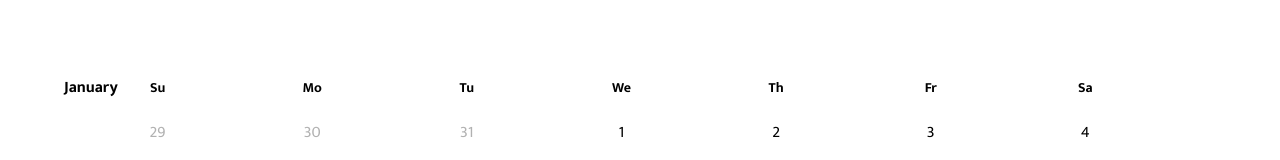
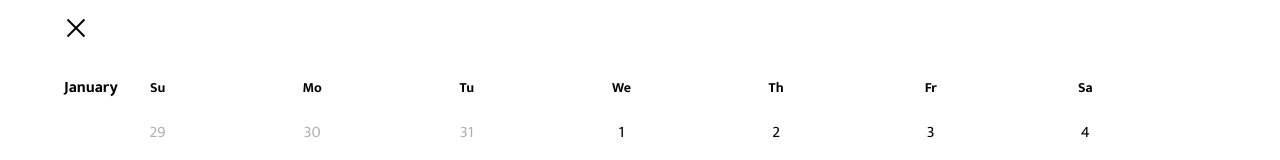
Before and after one commit to giovannijoao/weather-diary, a React (Create React App) app: page /calendar in a window 1280 px wide. Shown: the top 160 px of the page. Built offline with nearby package versions, Linux system fonts and the light colour scheme.

Commit message:
Close button in Calendar Page

```diff
--- /dev/null
+++ b/src/assets/closeIcon/styles.jsx
@@ -0,0 +1,29 @@
+import styled from "styled-components";
+
+export const CloseIcon = styled.button`
+    grid-area: closeButton;
+    width: ${props => props.size || '24px'};
+    height: ${props => props.size || '24px'};
+    border: 0;
+    background: transparent;
+    position: relative;
+    display: flex;
+    align-items: center;
+    &:before, &:after {
+        content: '';
+        position: absolute;
+        width: 100%;
+        top: 50%;
+        left: 0;
+        height: 2px;
+        margin-top: -1px;
+        background: #000;
+    }
+
+    &:before {
+        transform: rotate(45deg);
+    }
+    &:after {
+        transform: rotate(-45deg);
+    }
+`
--- a/src/components/calendar/styles.jsx
+++ b/src/components/calendar/styles.jsx
@@ -6,7 +6,6 @@ export const CalendarsGrid = styled.div`
     align-items: baseline;
     grid-template-columns: min-content auto;
     row-gap: 40px;
-    margin: 5vw;
 `
 
 export const MonthName = styled.h1`
--- /dev/null
+++ b/src/components/closeButton/index.jsx
@@ -0,0 +1,11 @@
+import React from 'react';
+import { CloseIcon } from "../../assets/closeIcon/styles"
+import { useDispatch } from "react-redux";
+import { push } from "connected-react-router";
+
+export const CloseButton = ({ pushTo }) => {
+    const dispatch = useDispatch();
+    let onClick = () => {};
+    if (pushTo) onClick = () => dispatch(push(pushTo))
+    return <CloseIcon onClick={onClick} />
+}
--- a/src/pages/Calendar/index.jsx
+++ b/src/pages/Calendar/index.jsx
@@ -1,9 +1,11 @@
 import React from 'react';
 import { Layout } from './layout/styles';
 import { CalendarComponent } from '../../components/calendar';
+import { CloseButton } from '../../components/closeButton';
 
 export const CalendarPage = () => {
     return <Layout>
+        <CloseButton pushTo={'/'} />
         <CalendarComponent year={true} />
     </Layout>
 }
--- a/src/pages/Calendar/layout/styles.jsx
+++ b/src/pages/Calendar/layout/styles.jsx
@@ -6,8 +6,9 @@ export const Layout = styled.div`
     width: 100%;
     display: grid;
     padding-top: 2vh;
-    row-gap: 8px;
+    row-gap: 40px;
     grid-template:
-        "calendar" auto
-        / auto;
+        ". closeButton ." auto
+        ". calendar ." auto
+        / 5vw auto 5vw;
 `
```
